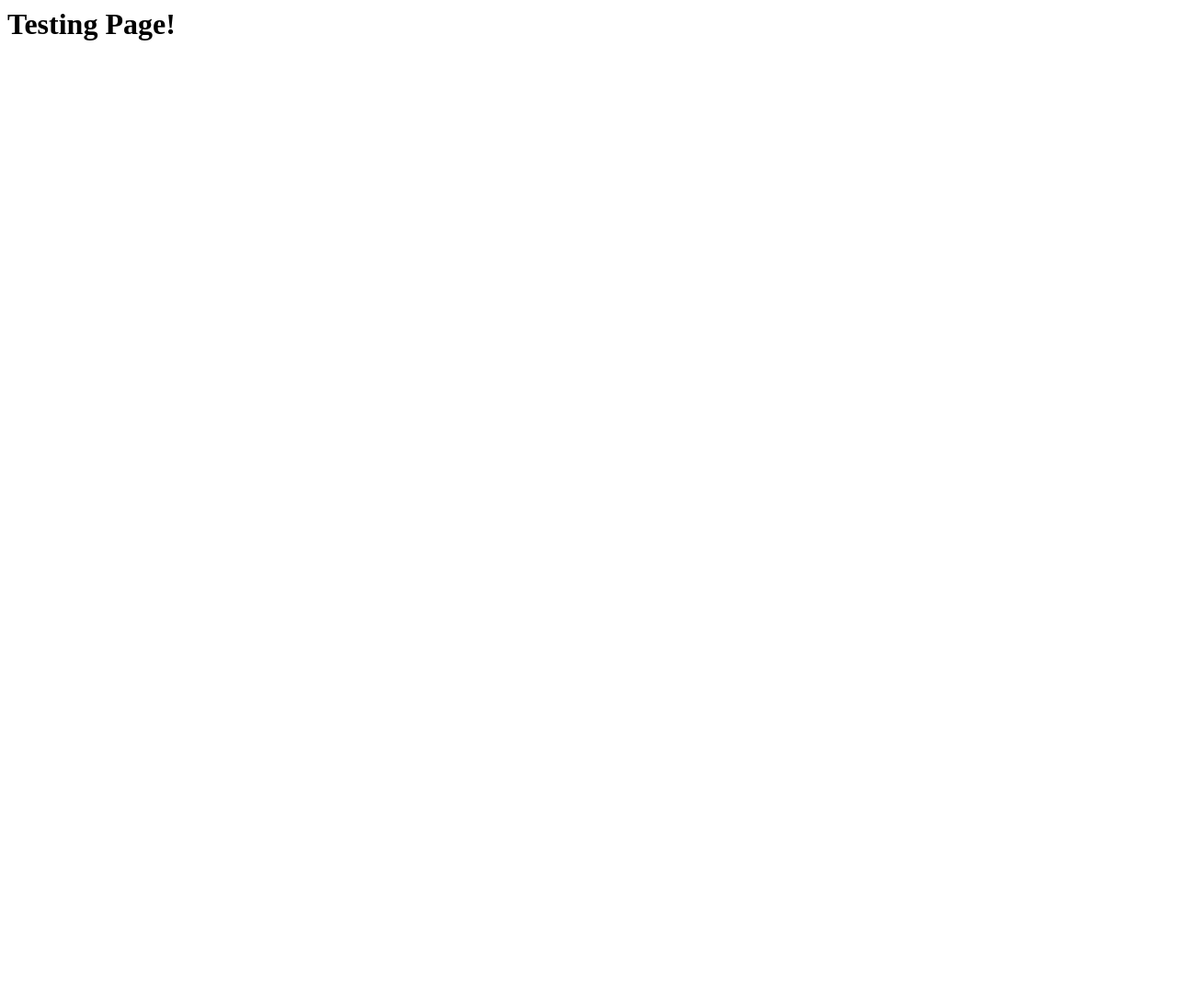
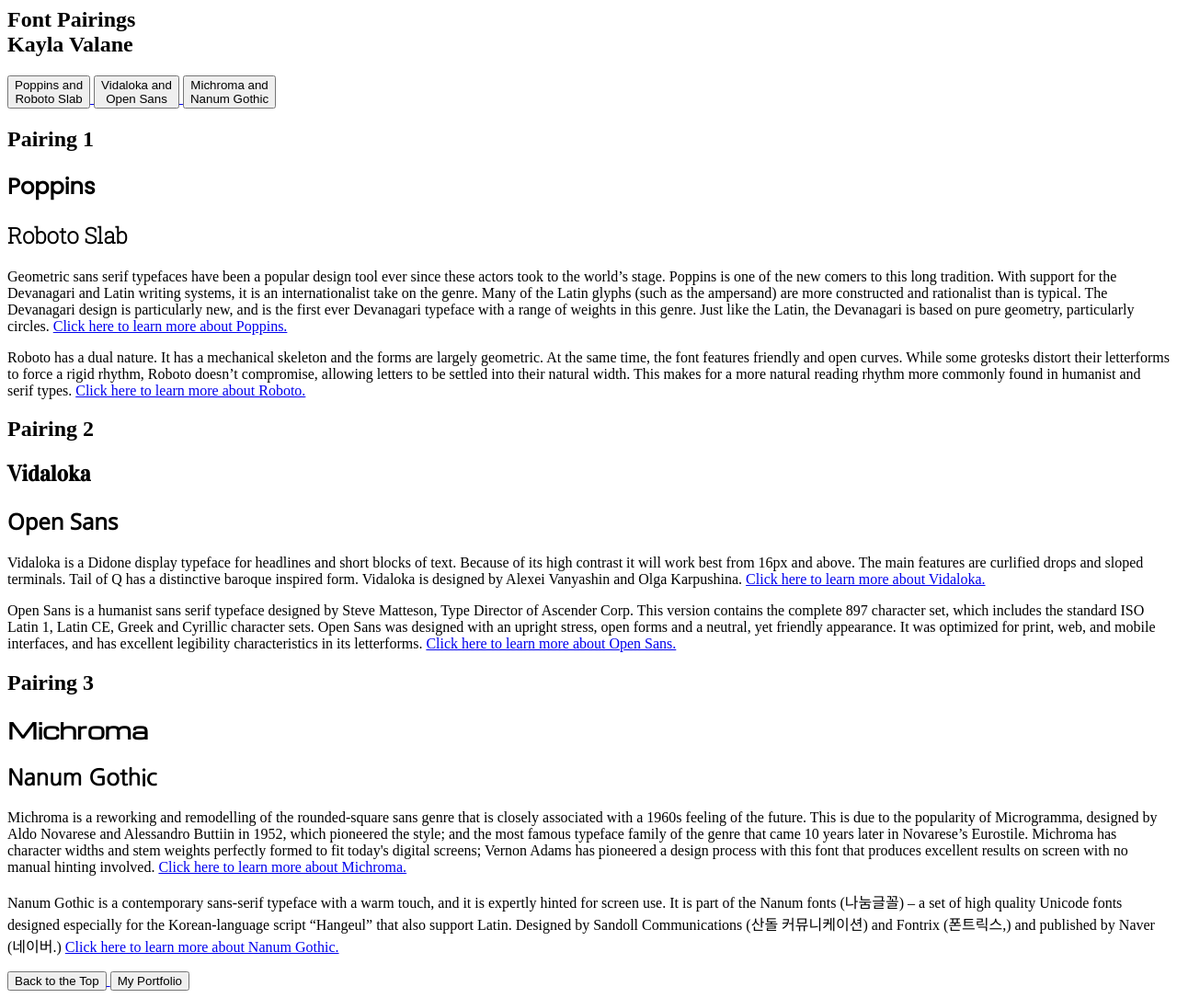
Before and after one commit to kval314/Google-fonts-one-page, a plain HTML site: page index.html in a window 1280 px wide. Shown: the whole page at 92% size. Before the commit the page ends 800 px from the top, so only its background shows below. Drawn offline with nearby package versions, Linux system fonts and the light colour scheme.

Commit message:
added code
Added my HTML code

```diff
--- a/index.html
+++ b/index.html
@@ -1,5 +1,46 @@
 <html>
-  <body>
-    <h1> Testing Page! </h1>
-  </body>
+<head>
+  <title> Font Pairings </title>
+<link rel="stylesheet" href="styles.css">
+<link rel="preconnect" href="https://fonts.googleapis.com">
+<link rel="preconnect" href="https://fonts.gstatic.com" crossorigin>
+<link href="https://fonts.googleapis.com/css2?family=Michroma&family=Nanum+Gothic&family=Open+Sans:wght@300&family=Poppins&family=Roboto+Slab:wght@200&family=Vidaloka&display=swap" rel="stylesheet">
+</head>
+<body id="top">
+ <main>
+   <nav>
+      <h1 class="title"> Font Pairings <br> Kayla Valane </h1>
+   <a href="#article1"> <button> Poppins and <br> Roboto Slab </button> </a>
+   <a href="#article2"> <button> Vidaloka and <br> Open Sans</button> </a>
+   <a href="#article3"> <button> Michroma and <br>Nanum Gothic </button> </a>
+   </nav>
+
+   <article id="article1" class="article1">
+     <h1> Pairing 1 </h1>
+   <h2 style="font-family: Poppins;"> Poppins </h2>
+   <h2 style="font-family: Roboto Slab;"> Roboto Slab </h2>
+   <p> Geometric sans serif typefaces have been a popular design tool ever since these actors took to the world’s stage. Poppins is one of the new comers to this long tradition. With support for the Devanagari and Latin writing systems, it is an internationalist take on the genre. Many of the Latin glyphs (such as the ampersand) are more constructed and rationalist than is typical. The Devanagari design is particularly new, and is the first ever Devanagari typeface with a range of weights in this genre. Just like the Latin, the Devanagari is based on pure geometry, particularly circles. <a href="https://fonts.google.com/specimen/Poppins"> Click here to learn more about Poppins. </a> </p>
+   <p> Roboto has a dual nature. It has a mechanical skeleton and the forms are largely geometric. At the same time, the font features friendly and open curves. While some grotesks distort their letterforms to force a rigid rhythm, Roboto doesn’t compromise, allowing letters to be settled into their natural width. This makes for a more natural reading rhythm more commonly found in humanist and serif types. <a href="https://fonts.google.com/specimen/Roboto"> Click here to learn more about Roboto. </a> </p>
+  </article>
+
+   <article id="article2" class="article2">
+    <h1> Pairing 2 </h1>
+   <h2 style="font-family: Vidaloka;"> Vidaloka </h2>
+   <h2 style="font-family: Open Sans;"> Open Sans </h2>
+   <p> Vidaloka is a Didone display typeface for headlines and short blocks of text. Because of its high contrast it will work best from 16px and above. The main features are curlified drops and sloped terminals. Tail of Q has a distinctive baroque inspired form. Vidaloka is designed by Alexei Vanyashin and Olga Karpushina. <a href="https://fonts.google.com/specimen/Vidaloka"> Click here to learn more about Vidaloka. </a> </p>
+   <p> Open Sans is a humanist sans serif typeface designed by Steve Matteson, Type Director of Ascender Corp. This version contains the complete 897 character set, which includes the standard ISO Latin 1, Latin CE, Greek and Cyrillic character sets. Open Sans was designed with an upright stress, open forms and a neutral, yet friendly appearance. It was optimized for print, web, and mobile interfaces, and has excellent legibility characteristics in its letterforms. <a href="https://fonts.google.com/specimen/Open+Sans?query=open"> Click here to learn more about Open Sans. </a> </p>
+  </article>
+   <article id="article3" class="article3">
+      <h1> Pairing 3 </h1>
+   <h2 style="font-family: Michroma;"> Michroma </h2>
+   <h2 style="font-family: Nanum Gothic;"> Nanum Gothic </h2>
+   <p> Michroma is a reworking and remodelling of the rounded-square sans genre that is closely associated with a 1960s feeling of the future. This is due to the popularity of Microgramma, designed by Aldo Novarese and Alessandro Buttiin in 1952, which pioneered the style; and the most famous typeface family of the genre that came 10 years later in Novarese’s Eurostile. Michroma has character widths and stem weights perfectly formed to fit today's digital screens; Vernon Adams has pioneered a design process with this font that produces excellent results on screen with no manual hinting involved. <a href="https://fonts.google.com/specimen/Michroma" > Click here to learn more about Michroma. </a> </p>
+   <p> Nanum Gothic is a contemporary sans-serif typeface with a warm touch, and it is expertly hinted for screen use. It is part of the Nanum fonts (나눔글꼴) – a set of high quality Unicode fonts designed especially for the Korean-language script “Hangeul” that also support Latin. Designed by Sandoll Communications (산돌 커뮤니케이션) and Fontrix (폰트릭스,) and published by Naver (네이버.)  <a href="https://fonts.google.com/specimen/Nanum+Gothic"> Click here to learn more about Nanum Gothic. </a> </p>
+  </article>
+   <footer>
+     <a href="#top"> <button> Back to the Top </button> </a>
+     <a href="https://kvalaneportfolio.com/"> <button> My Portfolio </button> </a>
+    </footer>
+  </main>
+</body>
 </html>
```
